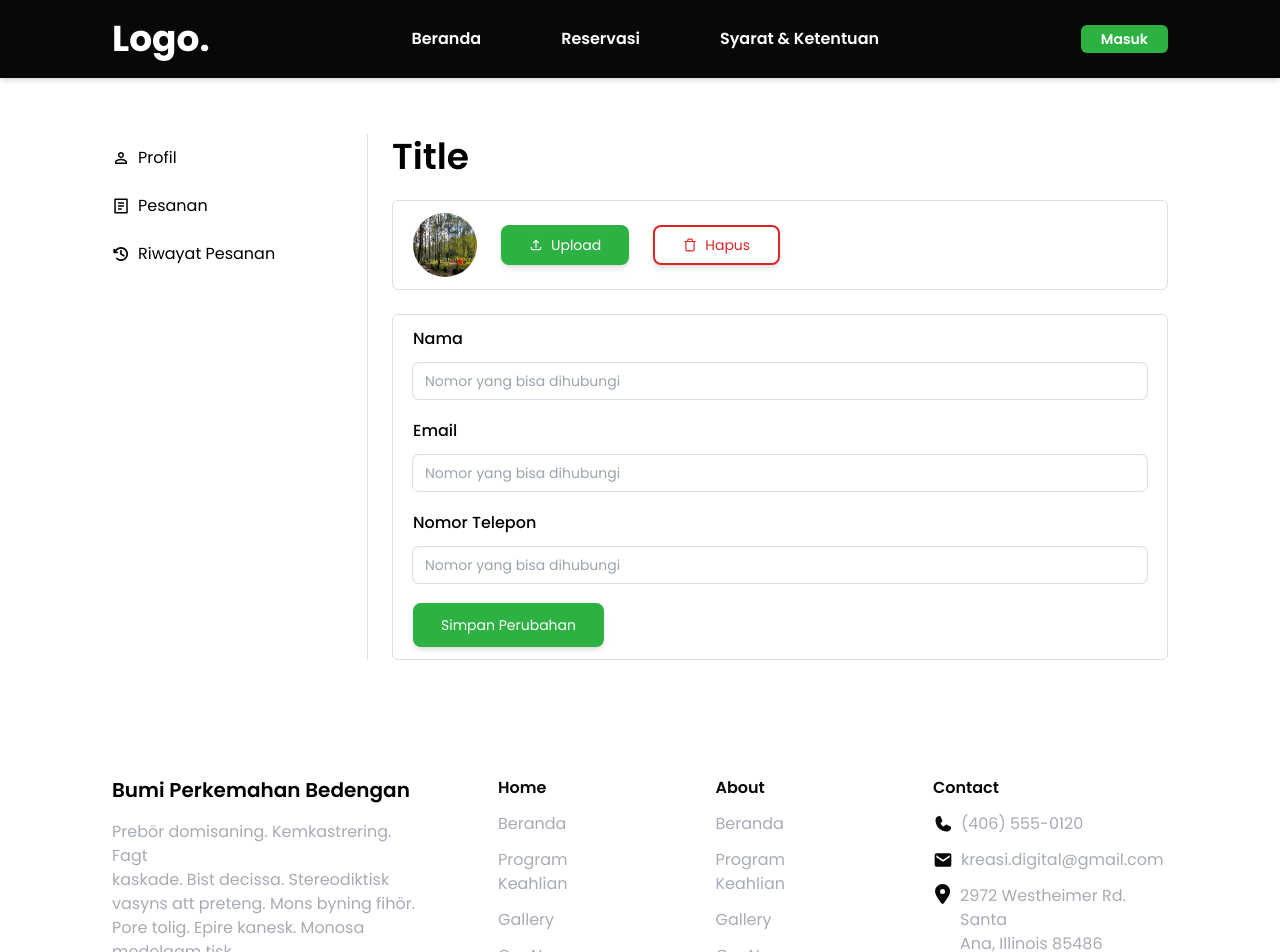
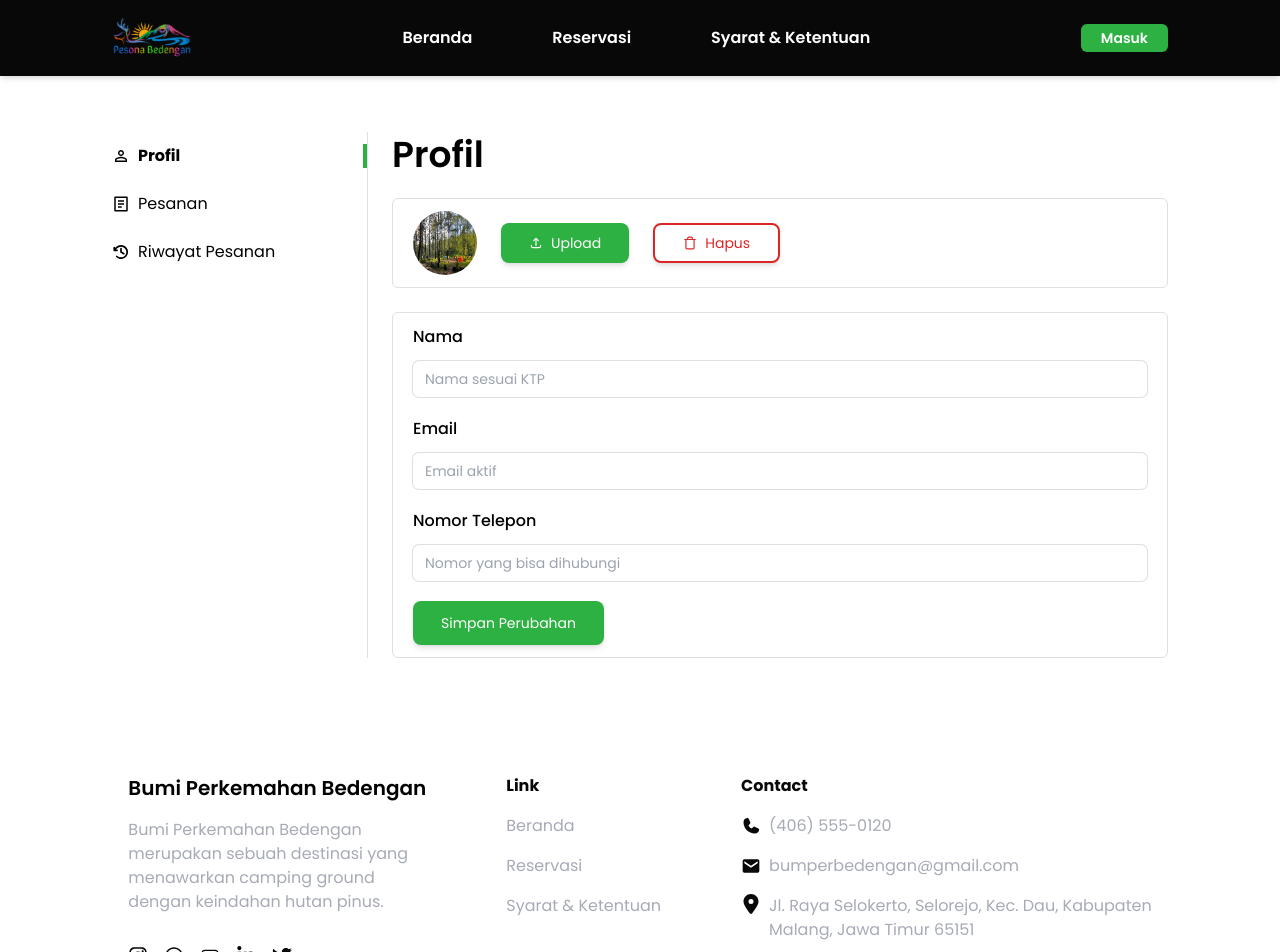
Before and after one commit to RezzyYuhand/Bedengan-FE, a React (Vite) app: page /profil in a window 1280 px wide. Shown: the top 952 px of the page. Built offline with nearby package versions, Linux system fonts and the light colour scheme.

Commit message:
update navbar, profil

```diff
--- a/index.html
+++ b/index.html
@@ -2,9 +2,9 @@
 <html lang="en">
   <head>
     <meta charset="UTF-8" />
-    <link rel="icon" type="image/svg+xml" href="/vite.svg" />
+    <link rel="icon" type="image/svg+xml" href="/LogoPesonaBedengan.svg" />
     <meta name="viewport" content="width=device-width, initial-scale=1.0" />
-    <title>Bedengan</title>
+    <title>Bumi Perkemahan Bedengan</title>
   </head>
   <body>
     <div id="root"></div>
--- a/src/components/Footer.jsx
+++ b/src/components/Footer.jsx
@@ -1,4 +1,5 @@
-import React from 'react'
+import React from 'react';
+import { Link } from 'react-router-dom';
 import { FaInstagram, FaWhatsapp, FaLinkedinIn, FaTwitter } from "react-icons/fa";
 import { AiOutlineYoutube } from "react-icons/ai";
 import { PiPhoneFill } from "react-icons/pi";
@@ -12,7 +13,7 @@ const Footer = ({ className }) => {
             <div className='flex flex-col gap-4'>
               <h3 className='font-semibold text-xl'>Bumi Perkemahan Bedengan</h3>
               <div className='flex flex-col gap-8'>
-                <p className='text-inactive-gray'>Prebör domisaning. Kemkastrering. Fagt<br/> kaskade. Bist decissa. Stereodiktisk<br/> vasyns att preteng. Mons byning fihör.<br/> Pore tolig. Epire kanesk. Monosa<br/> medelgam tisk.</p>
+                <p className='text-inactive-gray'>Bumi Perkemahan Bedengan<br/>merupakan sebuah destinasi yang<br/>menawarkan camping ground<br/>dengan keindahan hutan pinus.</p>
                 <div className='flex flex-row gap-4'>
                   <FaInstagram className='text-secondary text-xl'/>
                   <FaWhatsapp className='text-secondary text-xl'/>
@@ -22,33 +23,25 @@ const Footer = ({ className }) => {
                 </div>
               </div>
             </div>
-            <div className='flex flex-col gap-3 text-inactive-gray'>
-              <p className='text-secondary font-semibold'>Home</p>
-              <p>Beranda</p>
-              <p>Program Keahlian</p>
-              <p>Gallery</p>
-              <p>Our News</p>
+            <div className='flex flex-col gap-4 text-inactive-gray'>
+              <p className='text-secondary font-bold'>Link</p>
+              <Link className='transition-colors hover:text-secondary duration-300' to="/">Beranda</Link>
+              <Link className='transition-colors hover:text-secondary duration-300' to="/reservasi">Reservasi</Link>
+              <Link className='transition-colors hover:text-secondary duration-300' to="/syarat-dan-ketentuan">Syarat & Ketentuan</Link>
             </div>
-            <div className='flex flex-col gap-3 text-inactive-gray'>
-              <p className='text-secondary font-semibold'>About</p>
-              <p>Beranda</p>
-              <p>Program Keahlian</p>
-              <p>Gallery</p>
-              <p>Our News</p>
-            </div>
-            <div className='flex flex-col gap-3 text-inactive-gray'>
-              <p className='text-secondary font-semibold'>Contact</p>
+            <div className='flex flex-col gap-4 text-inactive-gray'>
+              <p className='text-secondary font-bold'>Contact</p>
               <div className='flex flex-row gap-2 items-center'>
                 <PiPhoneFill className='text-secondary text-xl'/>
                 <p>(406) 555-0120</p>
               </div>
               <div className='flex flex-row gap-2 items-center'>
                 <BiSolidEnvelope className='text-secondary text-xl'/>
-                <p>kreasi.digital@gmail.com</p>
+                <p>bumperbedengan@gmail.com</p>
               </div>
               <div className='flex flex-row gap-2'>
                 <FaLocationDot className='text-secondary text-xl'/>
-                <p>2972 Westheimer Rd. Santa<br/> Ana, Illinois 85486</p>
+                <p>Jl. Raya Selokerto, Selorejo, Kec. Dau, Kabupaten<br/> Malang, Jawa Timur 65151</p>
               </div>
             </div>
         </div>
--- a/src/components/Navbar.jsx
+++ b/src/components/Navbar.jsx
@@ -30,7 +30,7 @@ const Navbar = () => {
   return (
     <div className={`w-full z-50 transition-colors duration-300 ${navbarBg}`}>
         <div className='flex flex-row px-28 py-4 justify-between text-primary items-center'>
-            <h2 className='font-bold'>Logo.</h2>
+        <img src="/LogoPesonaBedengan.svg" alt="logo" className='w-20'/>
             <div className='flex flex-row justify-evenly gap-20'>
                 <Link className='font-semibold transition-colors hover:text-accent duration-300' to="/">Beranda</Link>
                 <Link className='font-semibold transition-colors hover:text-accent duration-300' to="/reservasi">Reservasi</Link>
--- /dev/null
+++ b/src/pages/profile/ContentPesanan.jsx
@@ -0,0 +1,11 @@
+import React from 'react'
+
+const ContentPesanan = () => {
+  return (
+    <div className='flex flex-col gap-5 w-full'>
+        <h2 className='font-semibold'>Pesanan</h2>
+    </div>
+  )
+}
+
+export default ContentPesanan
--- /dev/null
+++ b/src/pages/profile/ContentProfil.jsx
@@ -0,0 +1,54 @@
+import React from 'react'
+import { FiTrash } from "react-icons/fi";
+import { HiOutlineUpload } from "react-icons/hi";
+import { Button } from '../../components/index'
+
+const ContentProfil = () => {
+  return (
+    <div className='flex flex-col gap-5 w-full'>
+          <h2 className='font-semibold'>Profil</h2>
+          <div className='flex flex-col gap-6 w-full'>
+            <div className='flex flex-row gap-6 items-center border-[1.5px] border-inactive-gray-2 px-5 py-3 rounded-md'>
+              <img src="/images/background.JPG" alt="" className='w-16 h-16 rounded-full'/>
+              <Button className='flex flex-row items-center gap-2 h-10'><HiOutlineUpload/>Upload</Button>
+              <Button className='flex flex-row bg-white border-2 border-red-600 text-red-600 items-center gap-2 h-10 hover:bg-red-600 hover:text-white'><FiTrash/>Hapus</Button>
+            </div>
+            <div className='flex flex-col gap-5 border-[1.5px] border-inactive-gray-2 px-5 py-3 rounded-md'>
+              <div className='flex flex-col gap-3'>
+                  <label className='font-medium'>Nama</label>
+                  <input
+                      type="text"
+                      name="name"
+                      placeholder='Nama sesuai KTP'
+                      className="block px-3 py-2 w-full rounded-md ring-1 ring-inactive-gray-2 text-sm"
+                      required
+                  />
+              </div>
+              <div className='flex flex-col gap-3'>
+                  <label className='font-medium'>Email</label>
+                  <input
+                      type="email"
+                      name="email"
+                      placeholder='Email aktif'
+                      className="block px-3 py-2 w-full rounded-md ring-1 ring-inactive-gray-2 text-sm"
+                      required
+                  />
+              </div>
+              <div className='flex flex-col gap-3'>
+                  <label className='font-medium'>Nomor Telepon</label>
+                  <input
+                      type="tel"
+                      name="phoneNumber"
+                      placeholder='Nomor yang bisa dihubungi'
+                      className="block px-3 py-2 w-full rounded-md ring-1 ring-inactive-gray-2 text-sm"
+                      required
+                  />
+              </div>
+              <Button>Simpan Perubahan</Button>
+            </div>
+          </div>
+        </div>
+  )
+}
+
+export default ContentProfil
--- /dev/null
+++ b/src/pages/profile/ContentRiwayat.jsx
@@ -0,0 +1,11 @@
+import React from 'react'
+
+const ContentRiwayat = () => {
+  return (
+    <div className='flex flex-col gap-5 w-full'>
+        <h2 className='font-semibold'>Riwayat</h2>
+    </div>
+  )
+}
+
+export default ContentRiwayat
--- a/src/pages/profile/Profil.jsx
+++ b/src/pages/profile/Profil.jsx
@@ -2,72 +2,45 @@ import React, { useState } from 'react'
 import { MdOutlinePersonOutline } from "react-icons/md";
 import { RiFileList2Line } from "react-icons/ri";
 import { PiClockCounterClockwiseBold } from "react-icons/pi";
-import { HiOutlineUpload } from "react-icons/hi";
-import { FiTrash } from "react-icons/fi";
 import { Navbar, Footer, Button } from '../../components/index'
+import ContentProfil from './ContentProfil';
+import ContentPesanan from './ContentPesanan';
+import ContentRiwayat from './ContentRiwayat';
 
 const Profil = () => {
+  const [selectedContent, setSelectedContent] = useState('profil');
+  const renderContent = () => {
+    switch (selectedContent) {
+      case 'profil':
+        return <ContentProfil />;
+      case 'pesanan':
+        return <ContentPesanan />;
+      case 'riwayat':
+        return <ContentRiwayat />;
+      default:
+        return <ContentProfil />;
+    }
+  };
+
   return (
     <div>
       <Navbar />
       <div className='flex flex-row justify-center gap-6 w-screen px-28'>
         <ol className='flex flex-col items-start pt-3 min-w-64 gap-6 border-r-[1.5px] border-inactive-gray-2'>
-          <li className='flex flex-row gap-2 items-center'>
+          <li onClick={() => setSelectedContent('profil')} className={`flex flex-row gap-2 items-center cursor-pointer transition-colors duration-300 ${selectedContent === 'profil' ? 'font-bold border-r-4 border-accent w-full' : ''}`}>
             <MdOutlinePersonOutline className='text-lg'/>
             Profil
           </li>
-          <li className='flex flex-row gap-2 items-center'>
+          <li onClick={() => setSelectedContent('pesanan')} className={`flex flex-row gap-2 items-center cursor-pointer transition-colors duration-300 ${selectedContent === 'pesanan' ? 'font-bold border-r-4 border-accent w-full' : ''}`}>
             <RiFileList2Line className='text-lg'/>
             Pesanan
           </li>
-          <li className='flex flex-row gap-2 items-center'>
+          <li onClick={() => setSelectedContent('riwayat')} className={`flex flex-row gap-2 items-center cursor-pointer transition-colors duration-300 ${selectedContent === 'riwayat' ? 'font-bold border-r-4 border-accent w-full' : ''}`}>
             <PiClockCounterClockwiseBold className='text-lg'/>
             Riwayat Pesanan
           </li>
         </ol>
-        <div className='flex flex-col gap-5 w-full'>
-          <h2 className='font-semibold'>Title</h2>
-          <div className='flex flex-col gap-6 w-full'>
-            <div className='flex flex-row gap-6 items-center border-[1.5px] border-inactive-gray-2 px-5 py-3 rounded-md'>
-              <img src="/images/background.JPG" alt="" className='w-16 h-16 rounded-full'/>
-              <Button className='flex flex-row items-center gap-2 h-10'><HiOutlineUpload/>Upload</Button>
-              <Button className='flex flex-row bg-white border-2 border-red-600 text-red-600 items-center gap-2 h-10 hover:bg-red-600 hover:text-white'><FiTrash/>Hapus</Button>
-            </div>
-            <div className='flex flex-col gap-5 border-[1.5px] border-inactive-gray-2 px-5 py-3 rounded-md'>
-              <div className='flex flex-col gap-3'>
-                  <label className='font-medium'>Nama</label>
-                  <input
-                      type="tel"
-                      name="phoneNumber"
-                      placeholder='Nomor yang bisa dihubungi'
-                      className="block px-3 py-2 w-full rounded-md ring-1 ring-inactive-gray-2 text-sm"
-                      required
-                  />
-              </div>
-              <div className='flex flex-col gap-3'>
-                  <label className='font-medium'>Email</label>
-                  <input
-                      type="email"
-                      name="phoneNumber"
-                      placeholder='Nomor yang bisa dihubungi'
-                      className="block px-3 py-2 w-full rounded-md ring-1 ring-inactive-gray-2 text-sm"
-                      required
-                  />
-              </div>
-              <div className='flex flex-col gap-3'>
-                  <label className='font-medium'>Nomor Telepon</label>
-                  <input
-                      type="tel"
-                      name="phoneNumber"
-                      placeholder='Nomor yang bisa dihubungi'
-                      className="block px-3 py-2 w-full rounded-md ring-1 ring-inactive-gray-2 text-sm"
-                      required
-                  />
-              </div>
-              <Button>Simpan Perubahan</Button>
-            </div>
-          </div>
-        </div>
+        {renderContent()}
       </div>
       <Footer className='mt-20' />
     </div>
```
Also changed, not shown: src/pages/reservasi/DetailKavling.jsx (+14 -3 lines), public/LogoPesonaBedengan.png (added), public/LogoPesonaBedengan.svg (added), src/components/PesananCard.jsx (added).
